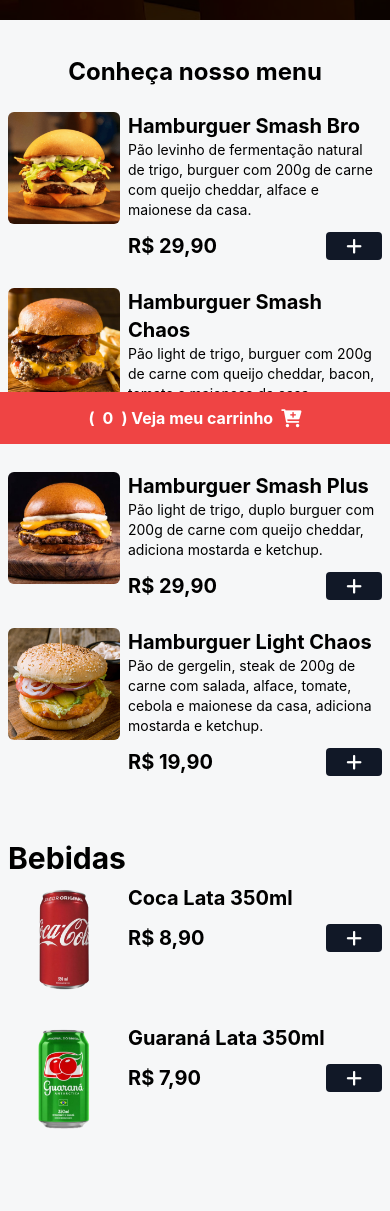
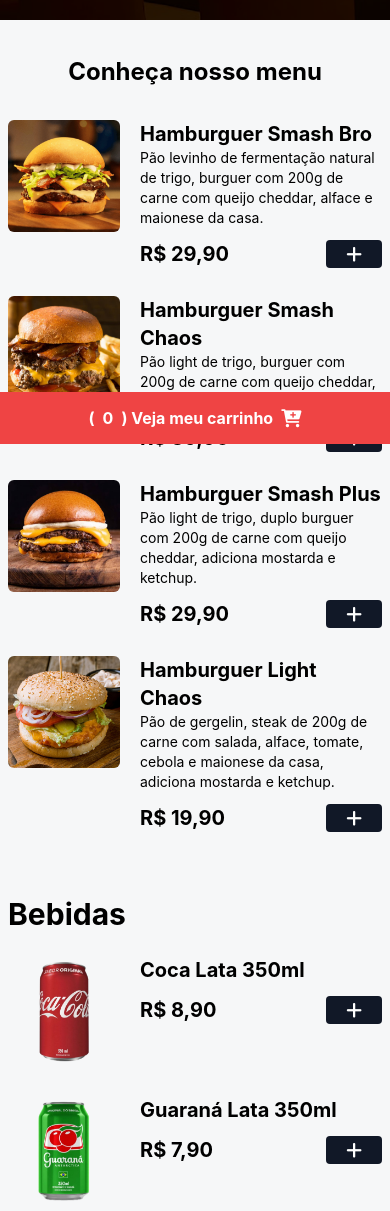
Before and after one commit to ruan-webdev/Lyfood, a website: page index.html in a window 390 px wide. Shown: the part 400-1611 px from the top of the page. Drawn offline with Linux system fonts and the light colour scheme.

Commit message:
fix: margins

```diff
--- a/index.html
+++ b/index.html
@@ -3,6 +3,13 @@
   <head>
     <meta charset="UTF-8" />
     <meta name="viewport" content="width=device-width, initial-scale=1.0" />
+
+    <link rel="preconnect" href="https://fonts.googleapis.com" />
+    <link rel="preconnect" href="https://fonts.gstatic.com" crossorigin />
+    <link
+      href="https://fonts.googleapis.com/css2?family=Poppins:wght@400;500;700&display=swap"
+      rel="stylesheet"
+    />
 
     <link
       rel="stylesheet"
@@ -38,7 +45,7 @@
     </header>
 
     <!-- Body -->
-    <h2 class="text-2xl md:text-3xl font-bold text-center mt-9 mb-6">
+    <h2 class="text-2xl md:text-3xl font-bold text-center mt-9 mb-8">
       Conheça nosso menu
     </h2>
 
@@ -48,7 +55,7 @@
         class="grid grid-cols-1 md:grid-cols-2 gap-7 md:gap-12 mx-auto max-w-7xl px-2 mb-16"
       >
         <!--Product item-->
-        <div class="flex gap-2">
+        <div class="flex gap-5">
           <img
             src="./assets/hamb-1.png"
             alt="Hamburguer Smash Bro"
@@ -78,7 +85,7 @@
         <!--End Product item-->
 
         <!--Product item-->
-        <div class="flex gap-2">
+        <div class="flex gap-5">
           <img
             src="./assets/hamb-2.png"
             alt="Hamburguer Smash Chaos"
@@ -108,7 +115,7 @@
         <!--End Product item-->
 
         <!--Product item-->
-        <div class="flex gap-2">
+        <div class="flex gap-5">
           <img
             src="./assets/hamb-3.png"
             alt="Hamburguer Smash Plus"
@@ -138,7 +145,7 @@
         <!--End Product item-->
 
         <!--Product item-->
-        <div class="flex gap-2">
+        <div class="flex gap-5">
           <img
             src="./assets/hamb-4.png"
             alt="Hamburguer Smash Chaos"
@@ -170,7 +177,7 @@
 
       <!--End Menu items-->
 
-      <div class="mx-auto max-w-7xl px-2 my-2">
+      <div class="mx-auto max-w-7xl px-2 mt-2 mb-6">
         <h2 class="text-3xl font-bold">Bebidas</h2>
       </div>
 
@@ -180,7 +187,7 @@
         id="menu"
       >
         <!--Drink item-->
-        <div class="flex gap-2 w-full">
+        <div class="flex gap-5 w-full">
           <img
             src="./assets/refri-1.png"
             alt="Coca Lata 350ml"
@@ -206,7 +213,7 @@
         <!--End Drink item-->
 
         <!--Drink item-->
-        <div class="flex gap-2 w-full">
+        <div class="flex gap-5 w-full">
           <img
             src="./assets/refri-2.png"
             alt="Guarana Lata 350ml"
```
